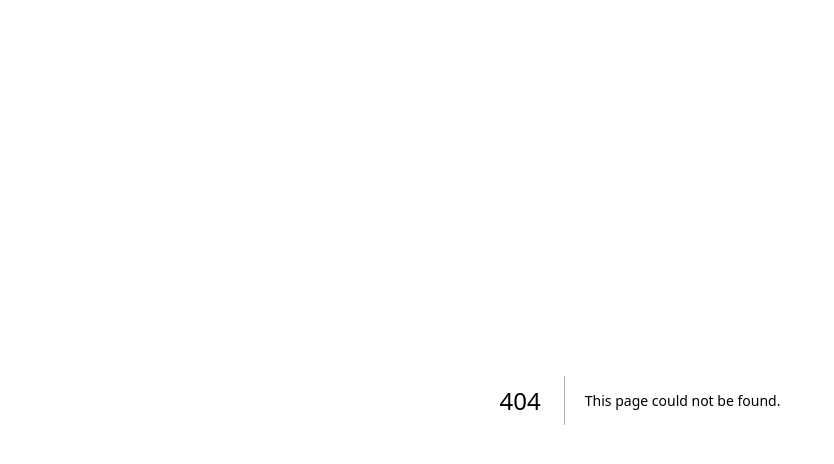
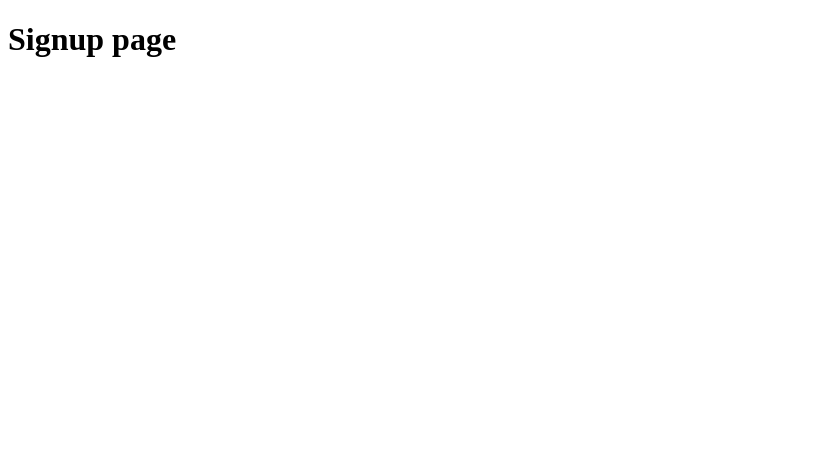
Before and after one commit to samighazouani1234-lab/aurora-sound, a Next.js app: page /signup in a window 1280 px wide. Before the commit this address had no page. Shown: the top 464 px of the page, without its empty margins (0-834 px from the left). Built offline with nearby package versions, Linux system fonts and the light colour scheme.

Commit message:
Create page.tsx

```diff
--- /dev/null
+++ b/app/signup/page.tsx
@@ -0,0 +1,3 @@
+export default function Signup() {
+  return <h1 className="text-white">Signup page</h1>;
+}
```
